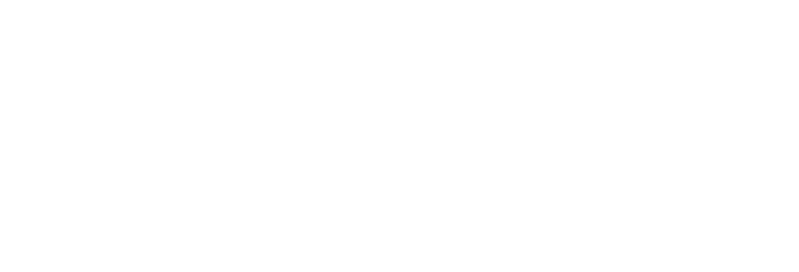
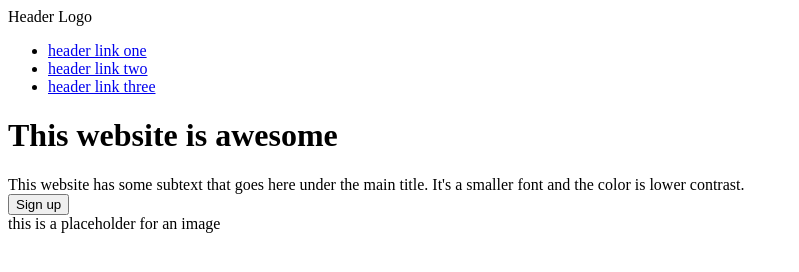
Before and after one commit to taladan/TOP-landing-page, a plain HTML site: page index.html in a window 1280 px wide. Shown: the whole page, without its empty margins (0-799 px from the left). Drawn offline with Linux system fonts and the light colour scheme.

Commit message:
Add header elements
Include:
  - Logo
  - links
  - hero statement
  - secondary hero text
  - button
  - image placeholder

```diff
--- a/index.html
+++ b/index.html
@@ -2,17 +2,41 @@
 <html lang="en">
   <head>
     <meta charset="UTF-8" />
-    <title>Landing Page</title>
+    <meta name="viewport" content="width=device-width, intial-scale=1.0" />
+    <meta http-equiv="X-UA-Compatible" content="ie=edge" />
     <link rel="stylesheet" href="styles.css" />
     <link rel="preconnect" href="https://fonts.googleapis.com" />
     <link rel="preconnect" href="https://fonts.gstatic.com" crossorigin />
+    <title>Landing Page</title>
     <link
       href="https://fonts.googleapis.com/css2?family=Roboto:wght@400;700&display=swap"
       rel="stylesheet"
     />
   </head>
-
-  <body></body>
-
+  <body>
+    <div class="header">
+      <div class="header-logo">Header Logo</div>
+      <ul>
+        <li><a href="#">header link one</a></li>
+        <li><a href="#">header link two</a></li>
+        <li><a href="#">header link three</a></li>
+      </ul>
+      <div class="hero-container">
+        <div class="hero-main">
+          <h1>This website is awesome</h1>
+          <div class="hero-secondary">
+            This website has some subtext that goes here under the main title.
+            It's a smaller font and the color is lower contrast.
+          </div>
+          <div class="hero-button">
+            <button>Sign up</button>
+          </div>
+          <div class="hero-image-container">
+            this is a placeholder for an image
+          </div>
+        </div>
+      </div>
+    </div>
+  </body>
   <footer></footer>
 </html>
```
